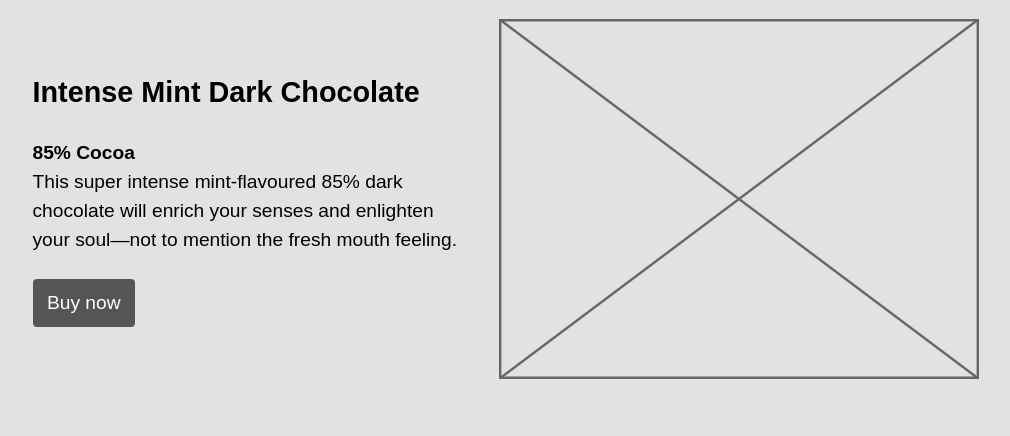
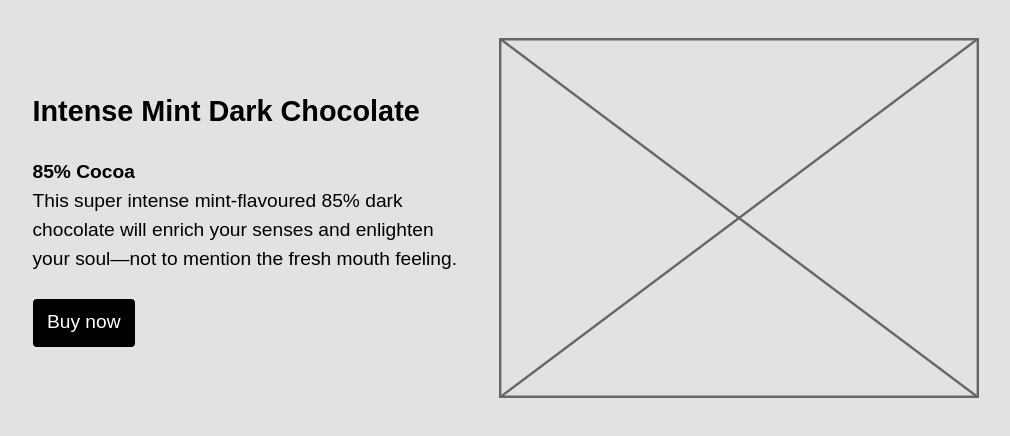
Before and after one commit to zhaojanelle/responsive-image-section, a plain HTML site: page index.html in a window 1280 px wide. In both pictures the pointer is over the link "Buy now". Shown: the whole page, without its empty margins (144-1154 px from the left). Drawn offline with Linux system fonts and the light colour scheme.

Commit message:
changed padding and link hover

```diff
--- a/css/main.css
+++ b/css/main.css
@@ -48,6 +48,10 @@ a {
   display: inline-block;
 }
 
+a:hover {
+  background: #000;
+}
+
 .img-flex {
   display: block;
   width: 100%;
@@ -84,7 +88,7 @@ a {
   }
 
   section {
-    padding-top: 1rem;
+    padding-top: 2rem;
     text-align: center;
   }
 }
```
